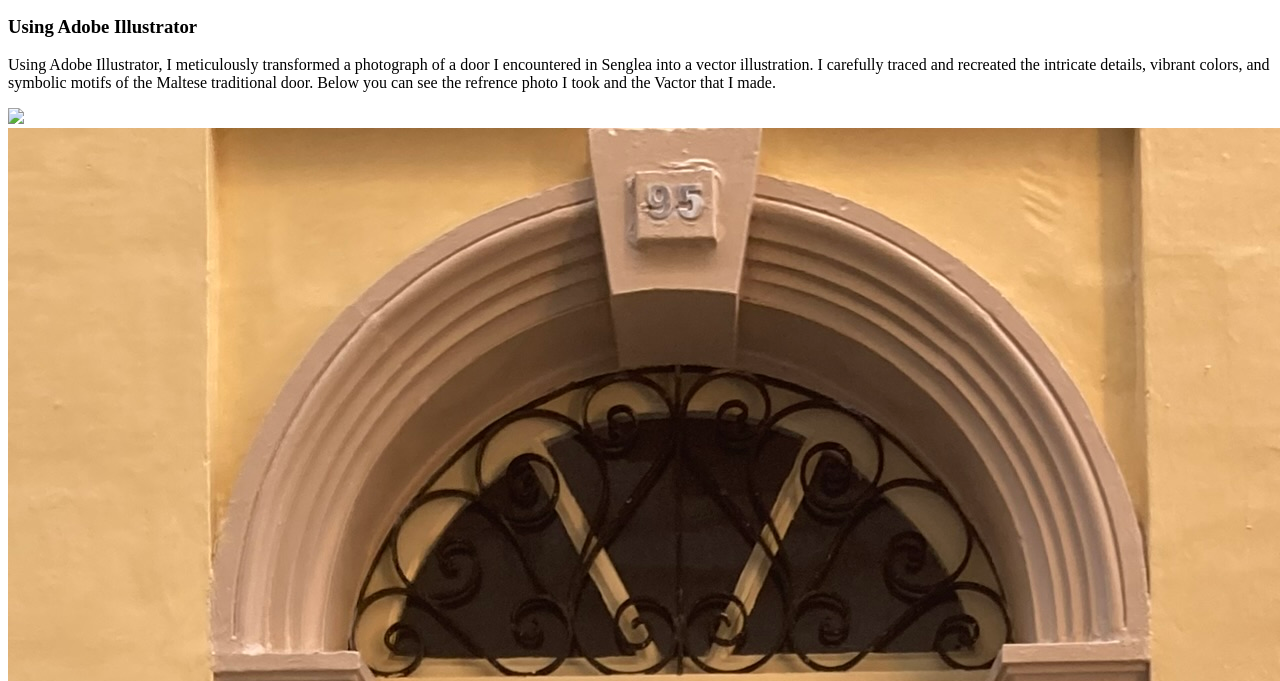
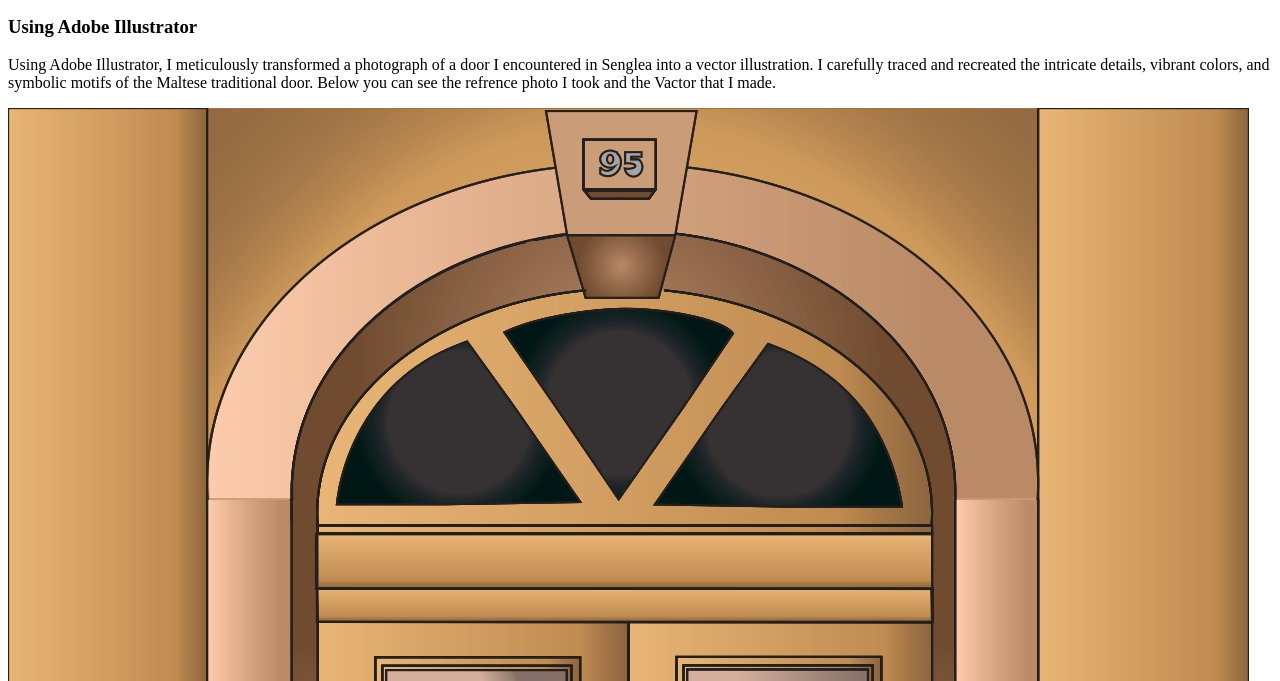
Before and after one commit to amybonnici04/amybonnici04.github.io, a plain HTML site: page index.html in a window 1280 px wide. Shown: the part 119-800 px from the top of the page. Drawn offline with Linux system fonts and the light colour scheme.

Commit message:
Update index.html

```diff
--- a/index.html
+++ b/index.html
@@ -8,7 +8,7 @@
   <p>Welcome to my Webpage showcasing my vector representation of a Maltese traditional door! This project was completed as part of DGA1020, where I had the opportunity to explore the rich cultural heritage of Malta.</p>
   <h3>Using Adobe Illustrator</h3>
   <p>Using Adobe Illustrator, I meticulously transformed a photograph of a door I encountered in Senglea into a vector illustration. I carefully traced and recreated the intricate details, vibrant colors, and symbolic motifs of the Maltese traditional door. Below you can see the refrence photo I took and the Vactor that I made. </p>
-  <img src="Door_Illustration_Amy_Bonnici.pdf">
+  <img src="Door_Illustration_Amy_Bonnici_page-0001.jpg">
   <img src="IMG_6455 (1).jpeg">
    <h3>What is A Vactor?</h3>
   <p>Unlike traditional raster images, which are composed of pixels and can lose quality when scaled, vectors are created using mathematical equations that define shapes, lines, and colors. This means that vectors can be resized indefinitely without any loss in quality, making them ideal for various applications such as prints, posters, or even digital media. Linked below is a youtube video explaining the difference between a Rastor image an a Vactor Image.</p>
```
